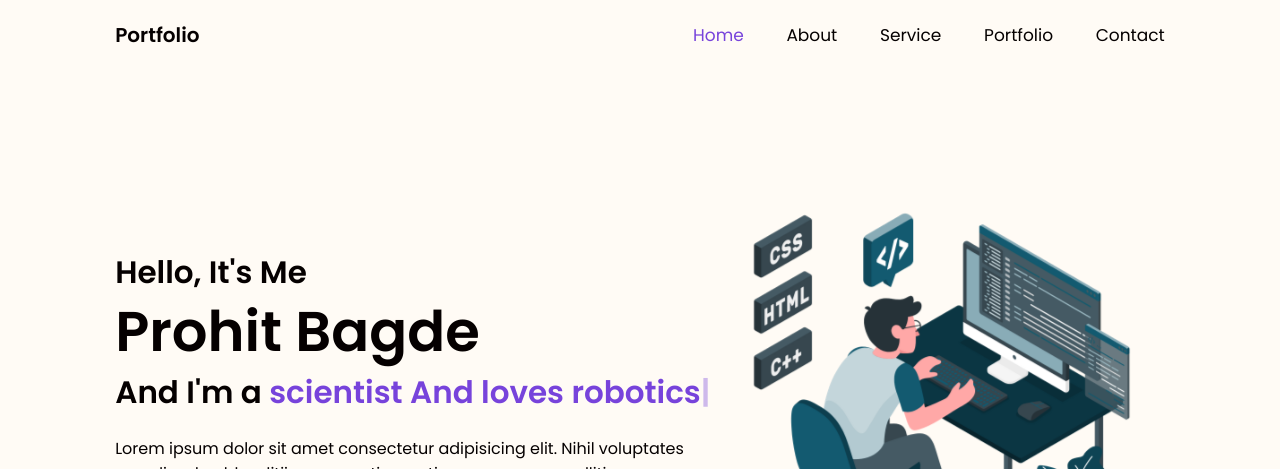
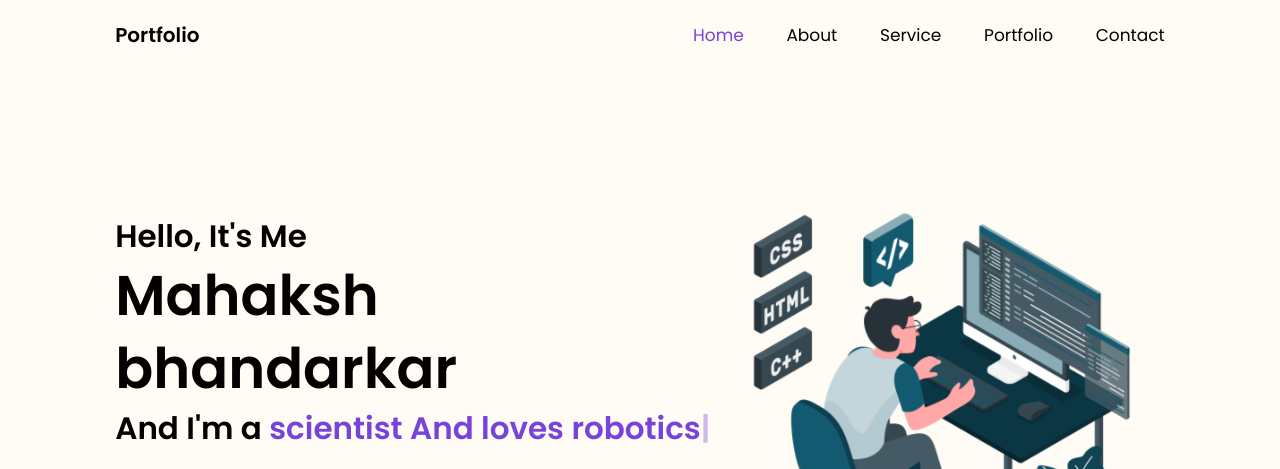
Before and after one commit to Mahaksh27/mahaksh-Portfolio, a plain HTML site: page index.html in a window 1280 px wide. Shown: the top 469 px of the page. Drawn offline with nearby package versions, Linux system fonts and the light colour scheme; a web font is replaced by a local one.

Commit message:
Update index.html

```diff
--- a/index.html
+++ b/index.html
@@ -32,7 +32,7 @@
     <section class="home" id="home">
         <div class="home-content">
             <h3>Hello, It's Me</h3>
-            <h1>Prohit Bagde</h1>
+            <h1>Mahaksh  bhandarkar</h1>
             <h3>And I'm a <span class="multiple-text" id="multiple-text"></span></h3>
             <p>Lorem ipsum dolor sit amet consectetur adipisicing elit.
                 Nihil voluptates repudiandae blanditiis
```
